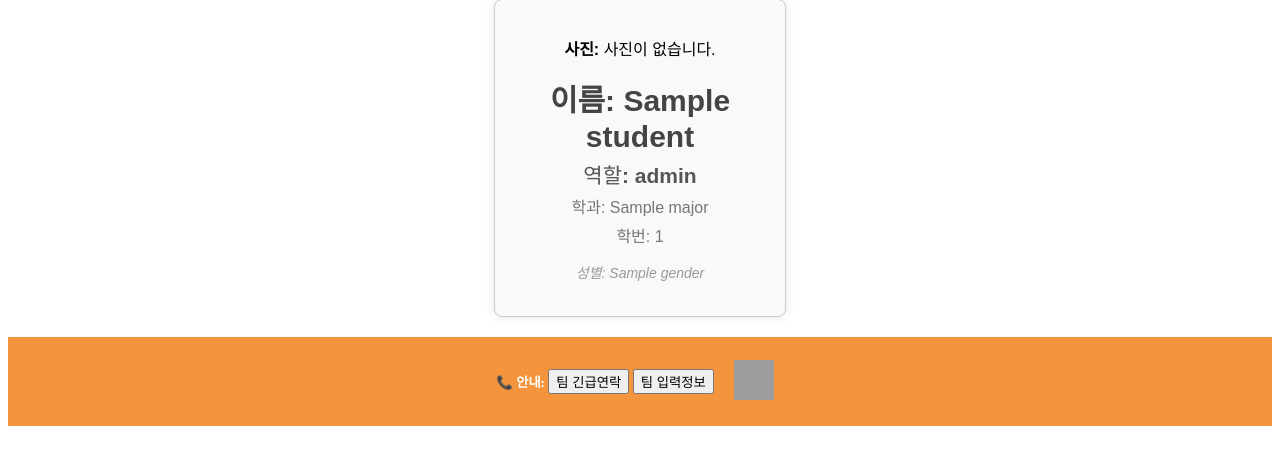
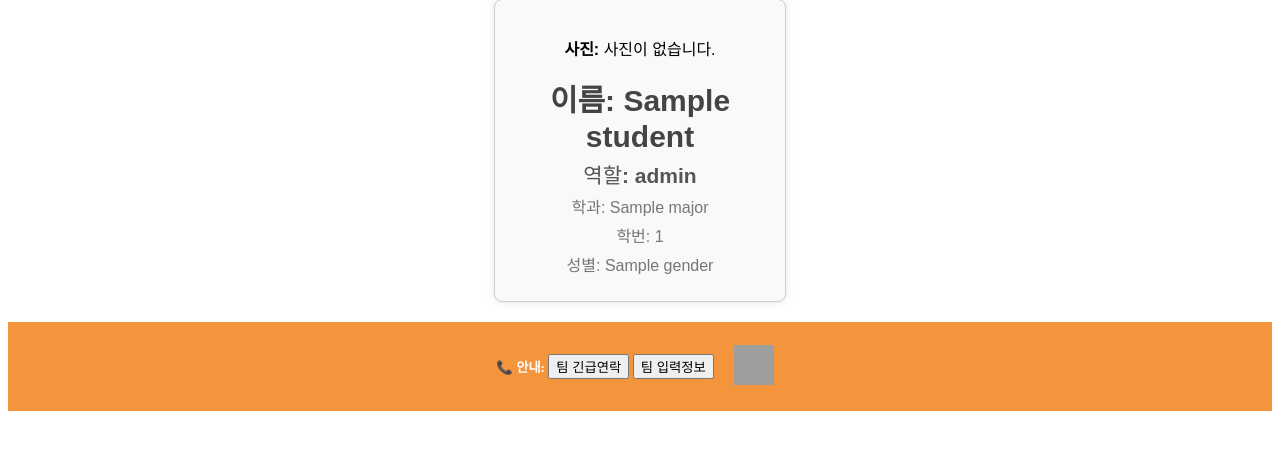
Before and after one commit to CSID-DGU/2024-2-OSSPrac, a Flask app: template Subject3_2/templates/result.html in a window 1280 px wide. Shown: the part 151-616 px from the top of the page. Run offline with Flask 3, Linux system fonts and the light colour scheme; the template is opened without the code that fills it: most values are stand-ins (such as "Sample title", 1, 10 or a date in 2020); grey boxes are pictures that could not be loaded.

Commit message:
11.07 22:33 오류 수정

```diff
--- a/Subject3_2/templates/result.html
+++ b/Subject3_2/templates/result.html
@@ -46,12 +46,7 @@
             color: #777;
             font-size: 16px;
         }
-        .student-block p.description {
-            margin-top: 15px;
-            color: #999;
-            font-size: 14px;
-            font-style: italic;
-        }
+
         /*여기까지 폰트 변경 항목*/
 
         /*이미지를 동그랗게*/
@@ -127,7 +122,7 @@
                 <p class="role">역할:</strong> {{ role }}</p>
                 <p class="info">학과:</strong> {{ major }}</p>
                 <p class="info">학번:</strong> {{ student_number }}</p>
-                <p class="description">성별:</strong> {{ gender }}</p>
+                <p class="info">성별:</strong> {{ gender }}</p>
 
             </div>
         {% endfor %}
```
